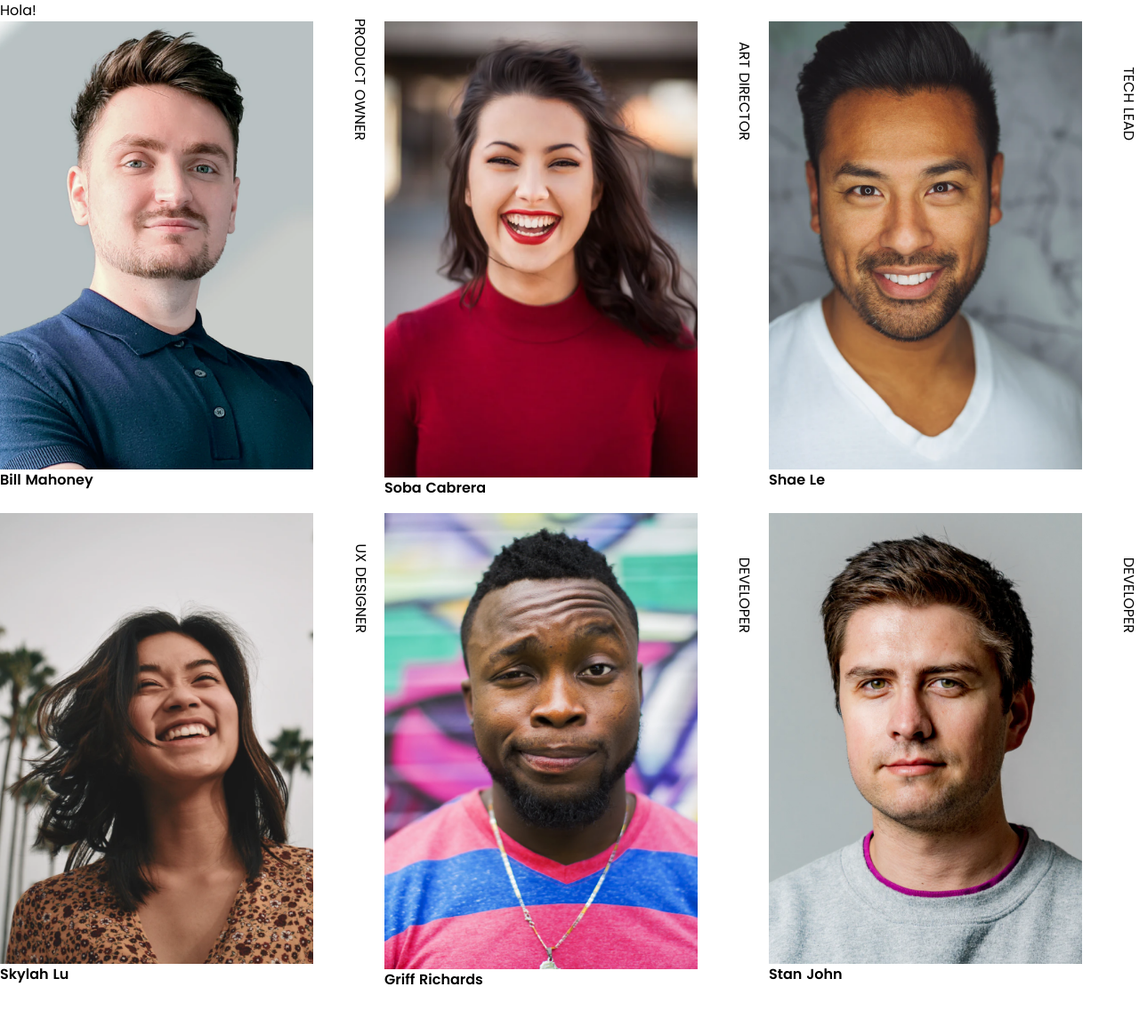
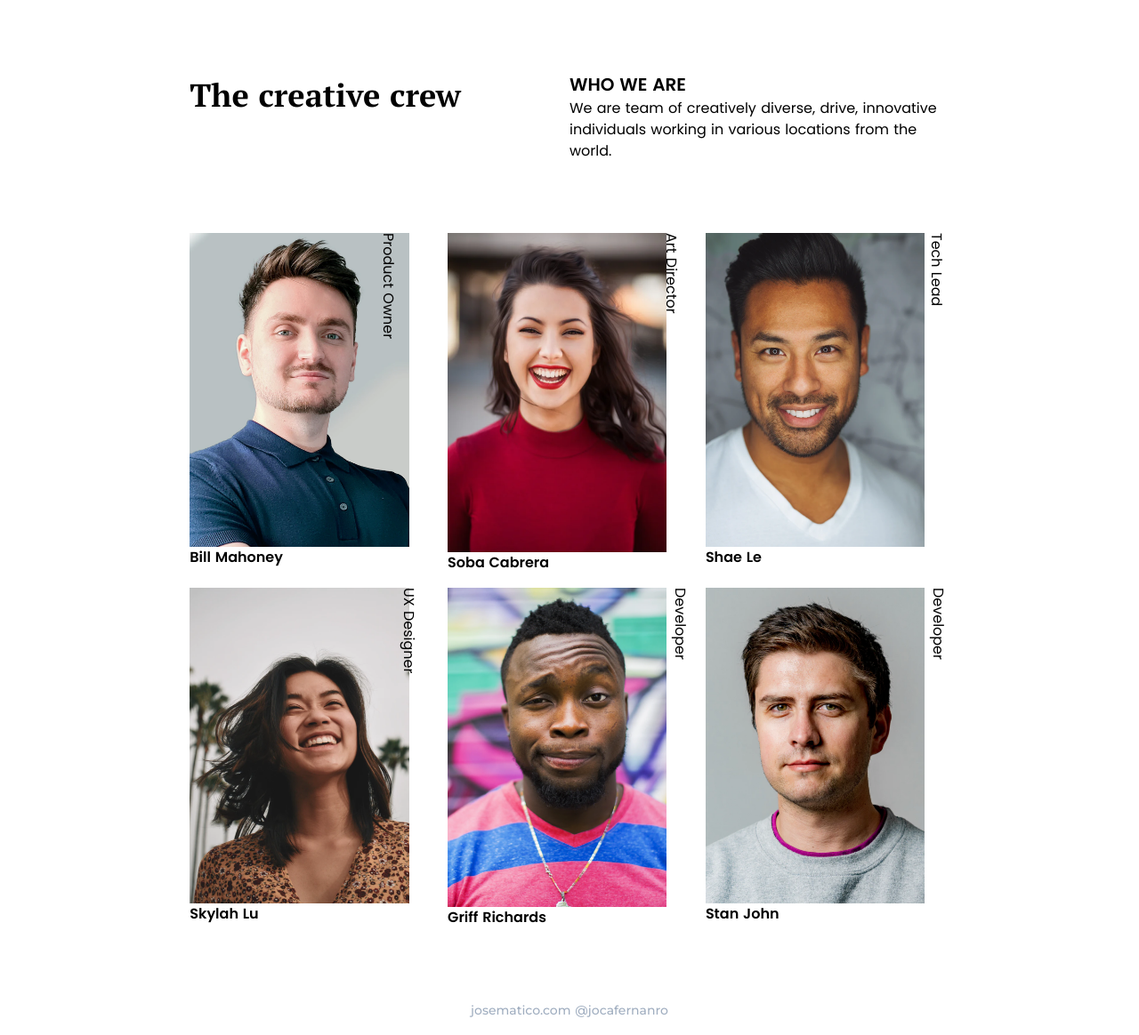
Before and after one commit to jocafernanro/devchallenges-team-page, a Vue app: page / in a window 1280 px wide. Shown: the whole page at 89% size. Before the commit the page ends 1114 px from the top, so only its background shows below. Built offline with nearby package versions, Linux system fonts and the light colour scheme.

Commit message:
page developed as desktop mode

```diff
--- a/public/index.html
+++ b/public/index.html
@@ -10,6 +10,10 @@
     />
     <link
       href="https://fonts.googleapis.com/css2?family=PT+Serif:wght@400;700&display=swap"
+      rel="stylesheet"
+    />
+    <link
+      href="https://fonts.googleapis.com/css2?family=Montserrat:wght@500&display=swap"
       rel="stylesheet"
     />
     <link rel="icon" href="<%= BASE_URL %>favicon.ico" />
--- a/src/App.vue
+++ b/src/App.vue
@@ -1,6 +1,6 @@
 <template>
-  <div id="app">
-    Hola!
+  <div id="app" class="w-2/3 mx-auto max-w-6xl">
+    <NavbarComponent></NavbarComponent>
     <div class="grid grid-cols-3 grid-rows-2 gap-4">
       <MemberComponent
         v-for="(member, index) in members"
@@ -8,16 +8,21 @@
         :member="member"
       ></MemberComponent>
     </div>
+    <FooterComponent></FooterComponent>
   </div>
 </template>
 
 <script>
 import MemberComponent from "@/components/MemberComponent.vue";
+import NavbarComponent from "@/components/NavbarComponent.vue";
+import FooterComponent from "@/components/FooterComponent.vue";
 
 export default {
   name: "App",
   components: {
     MemberComponent,
+    NavbarComponent,
+    FooterComponent,
   },
   data: function() {
     return {
@@ -62,6 +67,10 @@ export default {
 :root {
   --global-font-family: "Poppins", "Helvetica Neue", -apple-system,
     BlinkMacSystemFont, "Segoe UI", Roboto, Arial, sans-serif;
+  --global-secundary-font-family: "PT Serif", "Helvetica Neue", -apple-system,
+    BlinkMacSystemFont, "Segoe UI", Roboto, Arial, sans-serif;
+  --global-footer-font-family: "Montserrat", "Helvetica Neue", -apple-system,
+    BlinkMacSystemFont, "Segoe UI", Roboto, Arial, sans-serif;
   --global-font-size: 1rem;
 
   --font-weight-regular: 400;
--- /dev/null
+++ b/src/components/FooterComponent.vue
@@ -0,0 +1,17 @@
+<template>
+  <footer class="text-center mt-20 mb-4">
+    <span class="footer-text text-sm text-gray-500"
+      >josematico.com @jocafernanro</span
+    >
+  </footer>
+</template>
+
+<script>
+export default {};
+</script>
+
+<style scoped>
+.footer-text {
+  font-family: var(--global-footer-font-family);
+}
+</style>
--- a/src/components/MemberComponent.vue
+++ b/src/components/MemberComponent.vue
@@ -1,8 +1,8 @@
 <template>
   <div class="relative">
-    <img class="w-84" alt="Vue logo" :src="member.img" />
+    <img class="w-9/10" alt="Vue logo" :src="member.img" />
     <span
-      class="caption absolute right-0 top-25 origin-top-right transform rotate-90 whitespace-no-wrap uppercase"
+      class="caption absolute top-0 right-0 -mr-20 origin-top-left transform rotate-90"
       >{{ member.role }}</span
     >
     <span class="font-bold">{{ member.name }}</span>
--- /dev/null
+++ b/src/components/NavbarComponent.vue
@@ -0,0 +1,22 @@
+<template>
+  <nav class="flex flex-row my-20">
+    <h1 class="page-title w-1/2 font-bold text-4xl">The creative crew</h1>
+    <div class="w-1/2">
+      <h6 class="font-bold text-xl uppercase">Who we are</h6>
+      <p>
+        We are team of creatively diverse, drive, innovative individuals working
+        in various locations from the world.
+      </p>
+    </div>
+  </nav>
+</template>
+
+<script>
+export default {};
+</script>
+
+<style scoped>
+.page-title {
+  font-family: var(--global-secundary-font-family);
+}
+</style>
--- a/tailwind.js
+++ b/tailwind.js
@@ -6,8 +6,8 @@ module.exports = {
         "0": 0,
         "25": "25%",
       },
-      spacing: {
-        "84": "22rem",
+      width: {
+        "9/10": "90%",
       },
     },
   },
```
